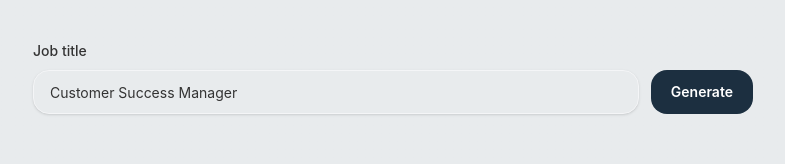
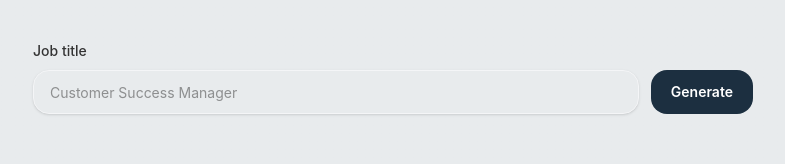
Before and after one commit to loayalsaid1/AI_HR_Questions_Demo, a Next.js app: page / in a window 1280 px wide. Shown: the part 233-397 px from the top of the page, without its empty margins (247-1032 px from the left). Built offline with nearby package versions, Linux system fonts and the light colour scheme.

Commit message:
HotFix: Remove defualt jobtitle value

```diff
--- a/components/interview-page.tsx
+++ b/components/interview-page.tsx
@@ -12,7 +12,7 @@ import { Alert, AlertDescription, AlertTitle } from "@/components/ui/alert";
 import { Badge } from "@/components/ui/badge";
 
 export default function InterviewPage() {
-  const [jobTitle, setJobTitle] = useState("Customer Success Manager");
+  const [jobTitle, setJobTitle] = useState("");
   const [inputError, setInputError] = useState<string | null>(null);
   const interviewMutation = useInterviewQuestions();
 
```
